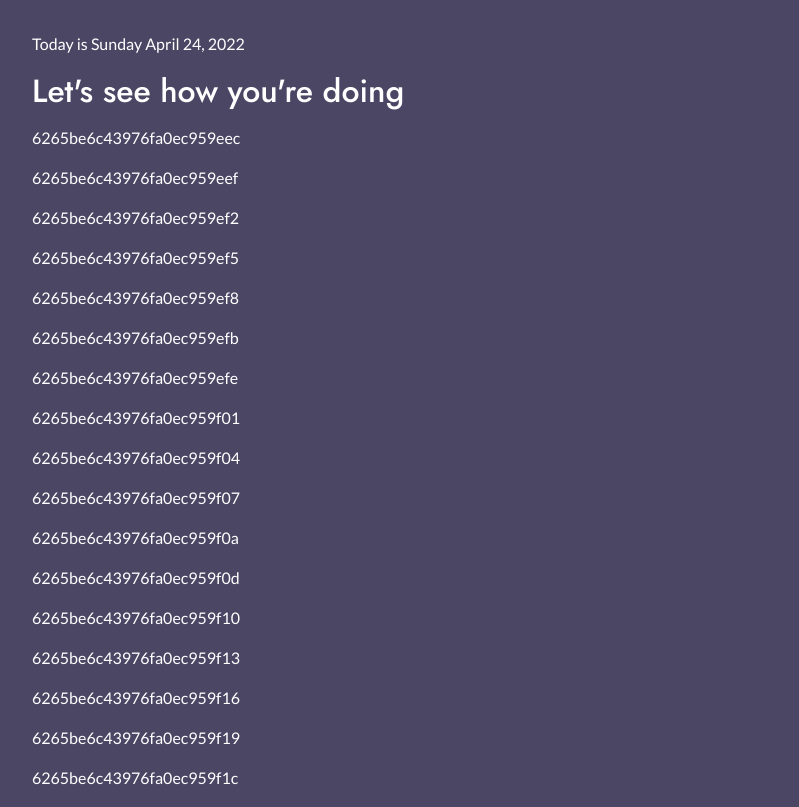
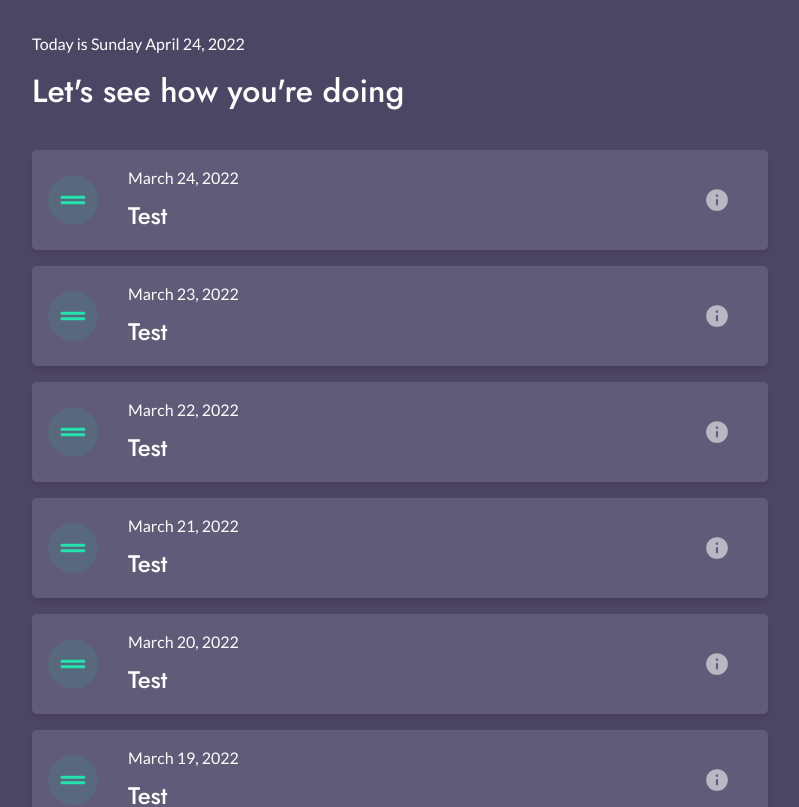
Before and after one commit to jxhnkndl/violet, a React (Create React App) app in the folder client/: page / in a window 1280 px wide. Shown: the top 807 px of the page, without its empty margins (240-1039 px from the left). Built offline with nearby package versions, Linux system fonts and the light colour scheme.

Commit message:
create and style basic mood list item component

```diff
--- a/client/src/components/MoodListItem.js
+++ b/client/src/components/MoodListItem.js
@@ -1,11 +1,28 @@
 import React from 'react';
+import dayjs from 'dayjs';
+
+import Row from 'react-bootstrap/Row';
+
+import IconInfo from '../assets/icons/icon-info.svg';
+import IconStable from '../assets/icons/icon-equals.svg';
 
 const MoodListItem = ({ data }) => {
-  const { _id, mood } = data;
+  const { _id, date, mood } = data;
 
   return (
-    <div>
-      <p>{_id}</p>
+    <div className="mood-list-item">
+      <div className="mood-data">
+        <div className="mood-icon">
+          <img src={IconStable} className="mood-list-icon" alt="" />
+        </div>
+        <div className="mood-details">
+          <p className="mood-date">{dayjs(date).format('MMMM D, YYYY')}</p>
+          <p className="mood-rating">Test</p>
+        </div>
+      </div>
+      <div className="info-icon">
+        <img src={IconInfo} className="mood-list-info" alt="" />
+      </div>
     </div>
   );
 };
--- a/client/src/index.scss
+++ b/client/src/index.scss
@@ -1,5 +1,9 @@
+// custom and third-party style imports
+
 @import 'bootstrap/dist/css/bootstrap.min.css';
 @import './theme.scss';
+
+// general styles
 
 * {
   box-sizing: border-box;
@@ -27,6 +31,8 @@ p {
   color: $base-light;
 }
 
+// grid + layout
+
 .container {
   margin-top: 32px;
 
@@ -34,3 +40,50 @@ p {
     margin: 0 auto;
   }
 }
+
+// page headlines
+
+#headline {
+  margin-bottom: 40px;
+}
+
+// dashboard
+
+.mood-list-item {
+  background-color: $base-card;
+  border-radius: 5px;
+  box-shadow: 0px 5px 5px #00000015;
+  display: flex;
+  justify-content: space-between;
+  margin: 0 0 16px 0;
+  padding: 16px;
+
+  .mood-data {
+    flex: 5 0 90%;
+    display: flex;
+    align-items: center;
+
+    .mood-icon {
+      width: 80px;
+    }
+
+    .mood-details {
+      .mood-date {
+        margin-bottom: 8px;
+      }
+
+      .mood-rating {
+        font-family: $font-stack-headline;
+        font-size: 24px;
+        margin-bottom: 0px;
+      }
+    }
+  }
+
+  .info-icon {
+    flex: 1 0 10%;
+    display: flex;
+    justify-content: center;
+    align-items: center;
+  }
+}
```
